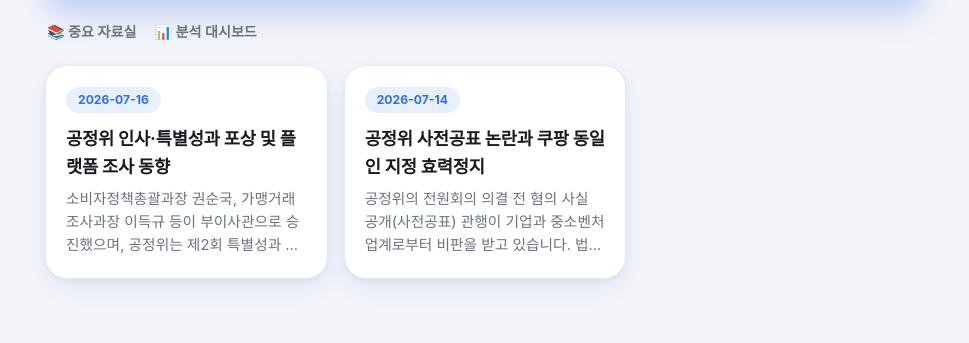
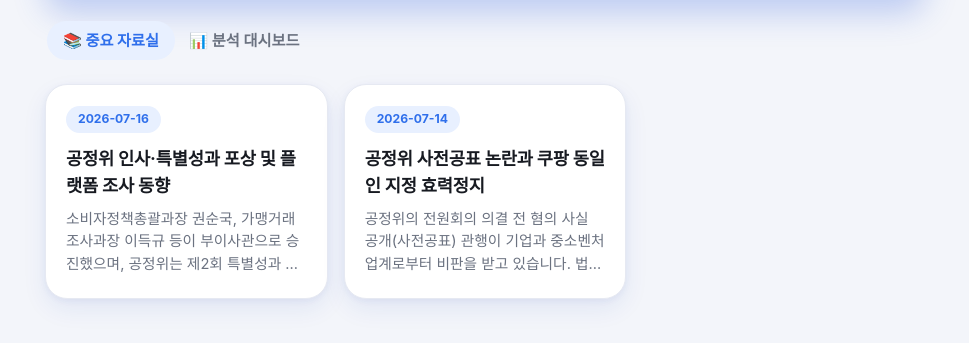
Before and after one commit to sunlee82/ftc-daily-briefing, a website: page docs/index.html in a window 1280 px wide. Shown: the part 159-502 px from the top of the page, without its empty margins (155-1124 px from the left). Drawn offline with Linux system fonts and the light colour scheme.

Commit message:
네비게이션 링크 크기 키우고, 자료실만 pill 버튼으로 구분
Co-Authored-By: Claude Sonnet 5 <noreply@anthropic.com>

```diff
--- a/docs/assets/styles.css
+++ b/docs/assets/styles.css
@@ -71,20 +71,34 @@ header.site h1 {
 }
 header.site p { margin: 0; color: rgba(255, 255, 255, 0.88); font-size: 0.95rem; }
 
-/* 히어로 아래의 담백한 보조 네비게이션 — 메인 콘텐츠(카드)로 시선이 자연스럽게 흐르도록 */
+/* 히어로 아래의 보조 네비게이션 — 메인 콘텐츠(카드)로 시선이 자연스럽게 흐르되, 식별은 잘 되도록 */
 .site-nav {
   display: flex;
-  gap: 18px;
-  margin: 0 0 22px;
+  align-items: center;
+  gap: 14px;
+  margin: 0 0 24px;
   padding: 0 2px;
 }
 .site-nav a {
   color: var(--muted);
   text-decoration: none;
-  font-size: 0.88rem;
+  font-size: 0.95rem;
   font-weight: 600;
 }
 .site-nav a:hover { color: var(--accent); text-decoration: underline; }
+
+/* 자료실만 버튼 형태로 구분 — 대시보드보다 우선순위가 높은 서브 메뉴임을 표시 */
+.site-nav .nav-btn {
+  display: inline-flex;
+  align-items: center;
+  gap: 5px;
+  color: var(--accent);
+  background: var(--accent-soft);
+  padding: 8px 16px;
+  border-radius: var(--radius-full);
+  font-weight: 700;
+}
+.site-nav .nav-btn:hover { filter: brightness(0.96); text-decoration: none; }
 
 /* --- 카드 그리드 --- */
 .cards {
--- a/docs/index.html
+++ b/docs/index.html
@@ -4,7 +4,7 @@
   <meta charset="UTF-8" />
   <meta name="viewport" content="width=device-width, initial-scale=1.0" />
   <title>공정거래위원회 일일동향 브리핑 아카이브</title>
-  <link rel="stylesheet" href="assets/styles.css?v=202607161052" />
+  <link rel="stylesheet" href="assets/styles.css?v=202607161058" />
 </head>
 <body>
   <div class="wrap">
@@ -13,13 +13,13 @@
       <p>매일 아침 정리한 공정위 동향 아카이브. 카드를 눌러 상세를 확인하세요.</p>
     </header>
     <nav class="site-nav">
-      <a href="library.html">📚 중요 자료실</a>
+      <a class="nav-btn" href="library.html">📚 중요 자료실</a>
       <a href="dashboard.html">📊 분석 대시보드</a>
     </nav>
     <main id="cards" class="cards" aria-live="polite">
       <p class="empty">불러오는 중…</p>
     </main>
   </div>
-  <script src="assets/index.js?v=202607161052"></script>
+  <script src="assets/index.js?v=202607161058"></script>
 </body>
 </html>
```
Also changed, not shown: docs/briefing.html (+2 -2 lines), docs/dashboard.html (+3 -3 lines), docs/library-item.html (+2 -2 lines), docs/library.html (+2 -2 lines).
